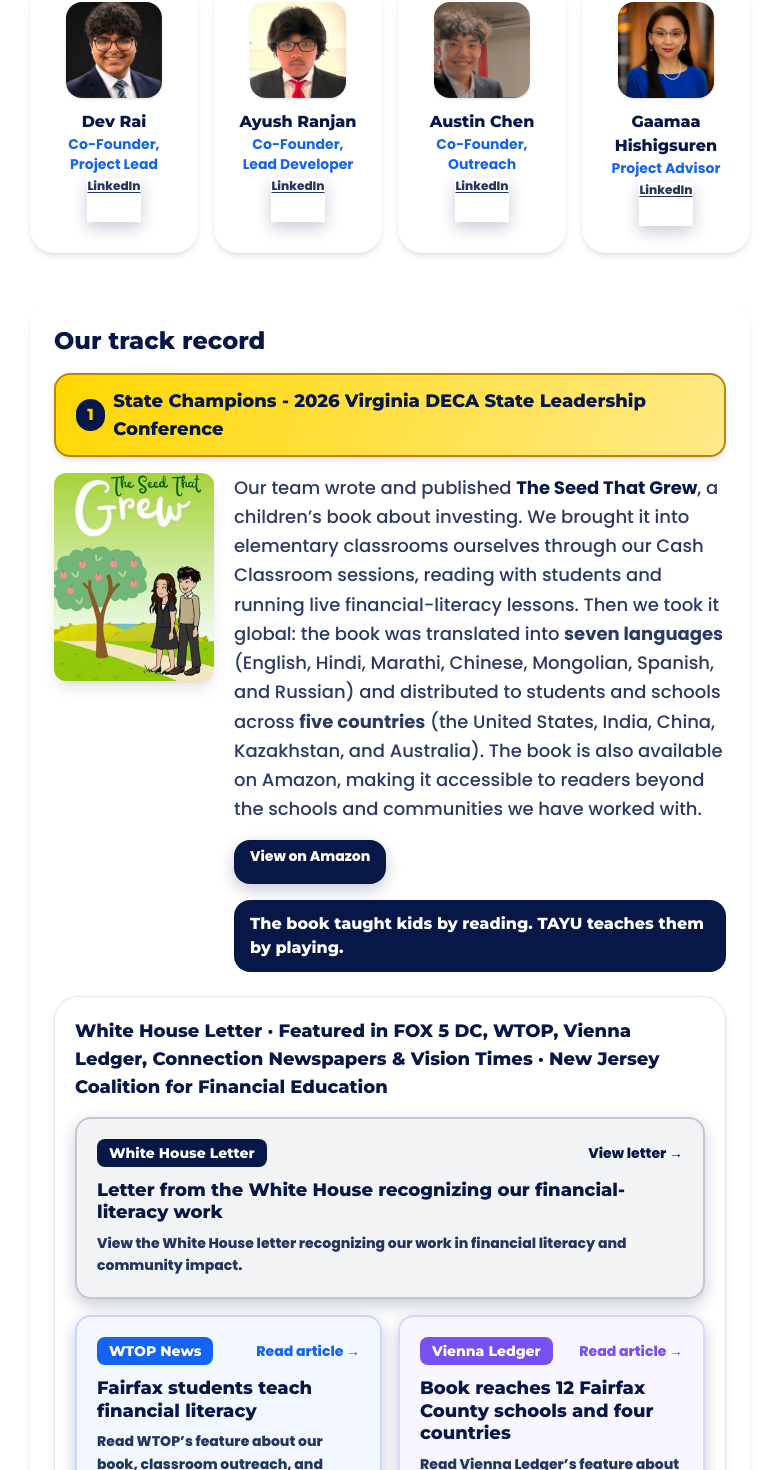
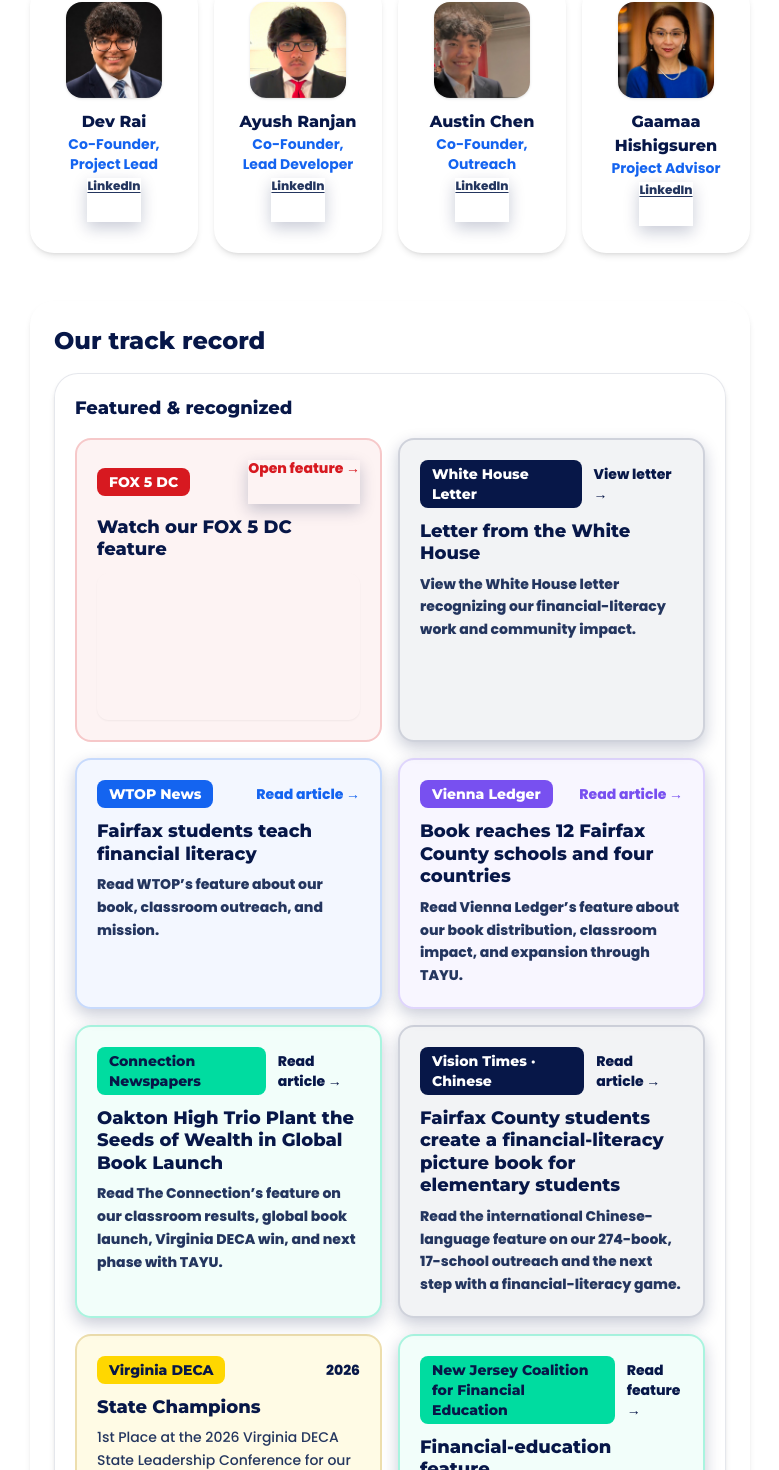
Before and after one commit to dev-rai1/tayu-game, a React (Vite) app in the folder frontend/: page /about in a window 1280 px wide. Shown: the part 1325-2795 px from the top of the page, without its empty margins (250-1029 px from the left). Built offline with nearby package versions, Linux system fonts and the light colour scheme; no server answers; grey boxes are pictures that could not be loaded.

Commit message:
Refresh About featured recognition grid

```diff
--- a/frontend/src/pages/About.jsx
+++ b/frontend/src/pages/About.jsx
@@ -65,7 +65,6 @@ const STATS = [
   },
 ]
 
-// Photo with graceful initials fallback (drop the real files in /assets/team/).
 function TeamPhoto({ file, name }) {
   const [broken, setBroken] = useState(false)
   if (broken) {
@@ -106,7 +105,6 @@ function BookCover() {
 export default function About() {
   return (
     <div className="relative min-h-screen overflow-hidden bg-white text-navy">
-      {/* A6: greeting NPCs behind a soft white scrim so text stays readable */}
       <div className="fixed inset-0">
         <TownBackground theme="greet" scrim={0.84} />
       </div>
@@ -126,7 +124,6 @@ export default function About() {
         </header>
 
         <main className="mx-auto flex max-w-3xl flex-col gap-12 px-6 pb-16 pt-4">
-          {/* A3 - Who We Are, with the statistics and psychology of starting early */}
           <section>
             <h1 className="font-display text-3xl font-extrabold text-navy">Who we are</h1>
             <p className="mt-3 text-lg leading-relaxed text-navy/80">
@@ -155,7 +152,6 @@ export default function About() {
             </p>
           </section>
 
-          {/* A2 - Meet the Team */}
           <section>
             <h2 className="font-display text-2xl font-extrabold text-navy">Meet the team</h2>
             <div className="mt-4 grid grid-cols-1 gap-4 sm:grid-cols-2 lg:grid-cols-4">
@@ -172,15 +168,95 @@ export default function About() {
             </div>
           </section>
 
-          {/* A4 - ONE track-record story, book front and center */}
           <section className="rounded-3xl bg-white p-6 shadow-md">
             <h2 className="font-display text-2xl font-extrabold text-navy">Our track record</h2>
-            {/* C2: the championship lives with the proof, not the mission */}
-            <div className="mt-4 inline-flex items-center gap-2 rounded-2xl px-5 py-3 font-display text-lg font-extrabold text-navy shadow-md" style={{ background: 'linear-gradient(120deg,#FFD700,#ffe98a)', border: '2px solid #b8860b' }}>
-              <span className="grid h-8 w-8 place-items-center rounded-full bg-navy text-base text-[#FFD700]">1</span>
-              State Champions - 2026 Virginia DECA State Leadership Conference
+
+            <div className="mt-4 rounded-3xl border border-navy/10 bg-white/95 p-5 shadow-md">
+              <h3 className="font-display text-lg font-extrabold text-navy">Featured &amp; recognized</h3>
+              <div className="mt-4 grid gap-4 md:grid-cols-2">
+                <div className="group rounded-2xl border-2 border-[#d71920]/20 bg-[#d71920]/5 p-5 transition hover:-translate-y-1 hover:shadow-md">
+                  <div className="flex items-center justify-between gap-3">
+                    <span className="rounded-lg bg-[#d71920] px-3 py-1 font-display text-sm font-extrabold text-white">FOX 5 DC</span>
+                    <a href={FOX_PAGE_URL} target="_blank" rel="noopener noreferrer" className="text-sm font-extrabold text-[#d71920]">Open feature →</a>
+                  </div>
+                  <h4 className="mt-3 font-display text-lg font-extrabold leading-tight text-navy">Watch our FOX 5 DC feature</h4>
+                  <div className="mt-3 overflow-hidden rounded-xl shadow-sm" style={{ position: 'relative', paddingTop: '56.25%' }}>
+                    <iframe
+                      src="https://www.youtube.com/embed/HjfuUGCowW4"
+                      title="TAYU on FOX 5 DC"
+                      style={{ position: 'absolute', top: 0, left: 0, width: '100%', height: '100%', border: 0 }}
+                      allow="accelerometer; autoplay; clipboard-write; encrypted-media; gyroscope; picture-in-picture"
+                      allowFullScreen
+                    />
+                  </div>
+                </div>
+
+                <a href={WHITE_HOUSE_URL} target="_blank" rel="noopener noreferrer" className="group rounded-2xl border-2 border-navy/15 bg-navy/5 p-5 transition hover:-translate-y-1 hover:bg-navy/10 hover:shadow-md">
+                  <div className="flex items-center justify-between gap-3">
+                    <span className="rounded-lg bg-navy px-3 py-1 font-display text-sm font-extrabold text-white">White House Letter</span>
+                    <span className="text-sm font-extrabold text-navy">View letter →</span>
+                  </div>
+                  <h4 className="mt-3 font-display text-lg font-extrabold leading-tight text-navy">Letter from the White House</h4>
+                  <p className="mt-2 text-sm leading-relaxed text-navy/65">View the White House letter recognizing our financial-literacy work and community impact.</p>
+                </a>
+
+                <a href={WTOP_URL} target="_blank" rel="noopener noreferrer" className="group rounded-2xl border-2 border-electric/20 bg-electric/5 p-5 transition hover:-translate-y-1 hover:bg-electric/10 hover:shadow-md">
+                  <div className="flex items-center justify-between gap-3">
+                    <span className="rounded-lg bg-electric px-3 py-1 font-display text-sm font-extrabold text-white">WTOP News</span>
+                    <span className="text-sm font-extrabold text-electric">Read article →</span>
+                  </div>
+                  <h4 className="mt-3 font-display text-lg font-extrabold leading-tight text-navy">Fairfax students teach financial literacy</h4>
+                  <p className="mt-2 text-sm leading-relaxed text-navy/65">Read WTOP&rsquo;s feature about our book, classroom outreach, and mission.</p>
+                </a>
+
+                <a href={VIENNA_LEDGER_URL} target="_blank" rel="noopener noreferrer" className="group rounded-2xl border-2 border-brandpurple/20 bg-brandpurple/5 p-5 transition hover:-translate-y-1 hover:bg-brandpurple/10 hover:shadow-md">
+                  <div className="flex items-center justify-between gap-3">
+                    <span className="rounded-lg bg-brandpurple px-3 py-1 font-display text-sm font-extrabold text-white">Vienna Ledger</span>
+                    <span className="text-sm font-extrabold text-brandpurple">Read article →</span>
+                  </div>
+                  <h4 className="mt-3 font-display text-lg font-extrabold leading-tight text-navy">Book reaches 12 Fairfax County schools and four countries</h4>
+                  <p className="mt-2 text-sm leading-relaxed text-navy/65">Read Vienna Ledger&rsquo;s feature about our book distribution, classroom impact, and expansion through TAYU.</p>
+                </a>
+
+                <a href={CONNECTION_URL} target="_blank" rel="noopener noreferrer" className="group rounded-2xl border-2 border-teal/30 bg-teal/5 p-5 transition hover:-translate-y-1 hover:bg-teal/10 hover:shadow-md">
+                  <div className="flex items-center justify-between gap-3">
+                    <span className="rounded-lg bg-teal px-3 py-1 font-display text-sm font-extrabold text-navy">Connection Newspapers</span>
+                    <span className="text-sm font-extrabold text-navy">Read article →</span>
+                  </div>
+                  <h4 className="mt-3 font-display text-lg font-extrabold leading-tight text-navy">Oakton High Trio Plant the Seeds of Wealth in Global Book Launch</h4>
+                  <p className="mt-2 text-sm leading-relaxed text-navy/65">Read The Connection&rsquo;s feature on our classroom results, global book launch, Virginia DECA win, and next phase with TAYU.</p>
+                </a>
+
+                <a href={VISION_TIMES_URL} target="_blank" rel="noopener noreferrer" className="group rounded-2xl border-2 border-navy/15 bg-navy/5 p-5 transition hover:-translate-y-1 hover:bg-navy/10 hover:shadow-md">
+                  <div className="flex items-center justify-between gap-3">
+                    <span className="rounded-lg bg-navy px-3 py-1 font-display text-sm font-extrabold text-white">Vision Times · Chinese</span>
+                    <span className="text-sm font-extrabold text-navy">Read article →</span>
+                  </div>
+                  <h4 className="mt-3 font-display text-lg font-extrabold leading-tight text-navy">Fairfax County students create a financial-literacy picture book for elementary students</h4>
+                  <p className="mt-2 text-sm leading-relaxed text-navy/65">Read the international Chinese-language feature on our 274-book, 17-school outreach and the next step with a financial-literacy game.</p>
+                </a>
+
+                <div className="rounded-2xl border-2 border-[#b8860b]/25 bg-[#FFD700]/10 p-5 transition hover:-translate-y-1 hover:shadow-md">
+                  <div className="flex items-center justify-between gap-3">
+                    <span className="rounded-lg bg-[#FFD700] px-3 py-1 font-display text-sm font-extrabold text-navy">Virginia DECA</span>
+                    <span className="text-sm font-extrabold text-navy">2026</span>
+                  </div>
+                  <h4 className="mt-3 font-display text-lg font-extrabold leading-tight text-navy">State Champions</h4>
+                  <p className="mt-2 text-sm leading-relaxed text-navy/65">1st Place at the 2026 Virginia DECA State Leadership Conference for our financial-literacy project.</p>
+                </div>
+
+                <a href={NJCFE_URL} target="_blank" rel="noopener noreferrer" className="group rounded-2xl border-2 border-teal/30 bg-teal/5 p-5 transition hover:-translate-y-1 hover:bg-teal/10 hover:shadow-md">
+                  <div className="flex items-center justify-between gap-3">
+                    <span className="rounded-lg bg-teal px-3 py-1 font-display text-sm font-extrabold text-navy">New Jersey Coalition for Financial Education</span>
+                    <span className="text-sm font-extrabold text-navy">Read feature →</span>
+                  </div>
+                  <h4 className="mt-3 font-display text-lg font-extrabold leading-tight text-navy">Financial-education feature</h4>
+                  <p className="mt-2 text-sm leading-relaxed text-navy/65">Read the New Jersey Coalition for Financial Education feature on our book, classroom outreach, and financial-literacy mission.</p>
+                </a>
+              </div>
             </div>
-            <div className="mt-4 flex flex-col gap-5 sm:flex-row">
+
+            <div className="mt-6 flex flex-col gap-5 sm:flex-row">
               <BookCover />
               <div>
                 <p className="text-lg leading-relaxed text-navy/85">
@@ -204,84 +280,8 @@ export default function About() {
                 </p>
               </div>
             </div>
-            {/* R13 11.4: media coverage, embedded inline */}
-            <div className="mt-6 rounded-3xl border border-navy/10 bg-white/95 p-5 shadow-md">
-              <h3 className="font-display text-lg font-extrabold text-navy">White House Letter · Featured in FOX 5 DC, WTOP, Vienna Ledger, Connection Newspapers &amp; Vision Times · New Jersey Coalition for Financial Education</h3>
-              <div className="mt-4 grid gap-4 md:grid-cols-2">
-                <a href={WHITE_HOUSE_URL} target="_blank" rel="noopener noreferrer" className="group rounded-2xl border-2 border-navy/20 bg-navy/5 p-5 transition hover:-translate-y-1 hover:bg-navy/10 hover:shadow-md md:col-span-2">
-                  <div className="flex items-center justify-between gap-3">
-                    <span className="rounded-lg bg-navy px-3 py-1 font-display text-sm font-extrabold text-white">White House Letter</span>
-                    <span className="text-sm font-extrabold text-navy">View letter →</span>
-                  </div>
-                  <h4 className="mt-3 font-display text-lg font-extrabold leading-tight text-navy">Letter from the White House recognizing our financial-literacy work</h4>
-                  <p className="mt-2 text-sm leading-relaxed text-navy/65">View the White House letter recognizing our work in financial literacy and community impact.</p>
-                </a>
-                <a href={WTOP_URL} target="_blank" rel="noopener noreferrer" className="group rounded-2xl border-2 border-electric/20 bg-electric/5 p-5 transition hover:-translate-y-1 hover:bg-electric/10 hover:shadow-md">
-                  <div className="flex items-center justify-between gap-3">
-                    <span className="rounded-lg bg-electric px-3 py-1 font-display text-sm font-extrabold text-white">WTOP News</span>
-                    <span className="text-sm font-extrabold text-electric">Read article →</span>
-                  </div>
-                  <h4 className="mt-3 font-display text-lg font-extrabold leading-tight text-navy">Fairfax students teach financial literacy</h4>
-                  <p className="mt-2 text-sm leading-relaxed text-navy/65">Read WTOP&rsquo;s feature about our book, classroom outreach, and mission.</p>
-                </a>
-                <a href={VIENNA_LEDGER_URL} target="_blank" rel="noopener noreferrer" className="group rounded-2xl border-2 border-brandpurple/20 bg-brandpurple/5 p-5 transition hover:-translate-y-1 hover:bg-brandpurple/10 hover:shadow-md">
-                  <div className="flex items-center justify-between gap-3">
-                    <span className="rounded-lg bg-brandpurple px-3 py-1 font-display text-sm font-extrabold text-white">Vienna Ledger</span>
-                    <span className="text-sm font-extrabold text-brandpurple">Read article →</span>
-                  </div>
-                  <h4 className="mt-3 font-display text-lg font-extrabold leading-tight text-navy">Book reaches 12 Fairfax County schools and four countries</h4>
-                  <p className="mt-2 text-sm leading-relaxed text-navy/65">Read Vienna Ledger&rsquo;s feature about our book distribution, classroom impact, and expansion through TAYU.</p>
-                </a>
-                <a href={CONNECTION_URL} target="_blank" rel="noopener noreferrer" className="group rounded-2xl border-2 border-teal/30 bg-teal/5 p-5 transition hover:-translate-y-1 hover:bg-teal/10 hover:shadow-md">
-                  <div className="flex items-center justify-between gap-3">
-                    <span className="rounded-lg bg-teal px-3 py-1 font-display text-sm font-extrabold text-navy">Connection Newspapers</span>
-                    <span className="text-sm font-extrabold text-navy">Read article →</span>
-                  </div>
-                  <h4 className="mt-3 font-display text-lg font-extrabold leading-tight text-navy">Oakton High Trio Plant the Seeds of Wealth in Global Book Launch</h4>
-                  <p className="mt-2 text-sm leading-relaxed text-navy/65">Read The Connection&rsquo;s feature on our classroom results, global book launch, Virginia DECA win, and next phase with TAYU.</p>
-                </a>
-                <a href={VISION_TIMES_URL} target="_blank" rel="noopener noreferrer" className="group rounded-2xl border-2 border-navy/15 bg-navy/5 p-5 transition hover:-translate-y-1 hover:bg-navy/10 hover:shadow-md">
-                  <div className="flex items-center justify-between gap-3">
-                    <span className="rounded-lg bg-navy px-3 py-1 font-display text-sm font-extrabold text-white">Vision Times · Chinese</span>
-                    <span className="text-sm font-extrabold text-navy">Read article →</span>
-                  </div>
-                  <h4 className="mt-3 font-display text-lg font-extrabold leading-tight text-navy">Fairfax County students create a financial-literacy picture book for elementary students</h4>
-                  <p className="mt-2 text-sm leading-relaxed text-navy/65">Read the international Chinese-language feature on our 274-book, 17-school outreach and the next step with a financial-literacy game.</p>
-                </a>
-                <a href={NJCFE_URL} target="_blank" rel="noopener noreferrer" className="group rounded-2xl border-2 border-teal/30 bg-teal/5 p-5 transition hover:-translate-y-1 hover:bg-teal/10 hover:shadow-md md:col-span-2">
-                  <div className="flex items-center justify-between gap-3">
-                    <span className="rounded-lg bg-teal px-3 py-1 font-display text-sm font-extrabold text-navy">New Jersey Coalition for Financial Education</span>
-                    <span className="text-sm font-extrabold text-navy">Read feature →</span>
-                  </div>
-                  <h4 className="mt-3 font-display text-lg font-extrabold leading-tight text-navy">NJCFE features our financial-literacy book and elementary-school outreach</h4>
-                  <p className="mt-2 text-sm leading-relaxed text-navy/65">Read the New Jersey Coalition for Financial Education feature on our book, classroom outreach, and financial-literacy mission.</p>
-                </a>
-              </div>
-              <div className="mt-5 rounded-2xl border border-navy/10 bg-navy/5 p-4 shadow-sm">
-                <div className="mb-3 flex items-center justify-between gap-3">
-                  <div>
-                    <p className="font-display text-xs font-extrabold uppercase tracking-[0.16em] text-navy/60">FOX 5 DC video</p>
-                    <h4 className="font-display text-lg font-extrabold text-navy">Watch the feature</h4>
-                  </div>
-                  <a href={FOX_PAGE_URL} target="_blank" rel="noopener noreferrer" className="rounded-xl bg-[#d71920] px-4 py-2 text-sm font-extrabold text-white hover:opacity-90">
-                    Open FOX 5 page
-                  </a>
-                </div>
-                <div className="overflow-hidden rounded-2xl shadow-md" style={{ position: 'relative', paddingTop: '56.25%' }}>
-                  <iframe
-                    src="https://www.youtube.com/embed/HjfuUGCowW4"
-                    title="TAYU on FOX 5 DC"
-                    style={{ position: 'absolute', top: 0, left: 0, width: '100%', height: '100%', border: 0 }}
-                    allow="accelerometer; autoplay; clipboard-write; encrypted-media; gyroscope; picture-in-picture"
-                    allowFullScreen
-                  />
-                </div>
-              </div>
-            </div>
           </section>
 
-          {/* A5 - Community Partners call to action */}
-          {/* R10 v8 6.4: the teacher-facing map of what each module teaches */}
           <section className="rounded-3xl bg-white p-6 shadow-md">
             <h2 className="font-display text-2xl font-extrabold text-navy">For teachers and classrooms</h2>
             <p className="mt-2 text-navy/75">
@@ -325,8 +325,6 @@ export default function About() {
             </div>
           </section>
 
-          {/* C1: follow CTAs - a small friendly card, distinct from the footer's plain links */}
-          {/* R12 2.4: new accounts land here first - the clear door into play */}
           <section className="rounded-3xl bg-white p-6 text-center shadow-md">
             <h2 className="font-display text-xl font-extrabold text-navy">Ready when you are</h2>
             <p className="mt-2 text-navy/70">TAYU is a free K-12 teacher resource, beginning with five playable core money modules and expanding for middle and high school.</p>
@@ -338,7 +336,6 @@ export default function About() {
             </div>
           </section>
 
-          {/* R13 11.5: corporate sponsors - anyone contributing over $200 can be listed */}
           <section className="rounded-3xl bg-white p-6 text-center shadow-md">
             <h2 className="font-display text-2xl font-extrabold text-navy">Our sponsors</h2>
             <p className="mx-auto mt-2 max-w-xl text-navy/70">
@@ -377,11 +374,9 @@ export default function About() {
           </section>
         </main>
 
-        {/* A1/A7 - THE one canonical link row */}
         <footer className="py-6">
           <div className="mx-auto flex max-w-3xl flex-col items-center gap-3 px-6">
             <img src={LOGO} alt="TAYU" className="h-8 w-8 rounded-xl" />
-            {/* A3: plain borderless link row - no box, no pills */}
             <div className="flex flex-wrap justify-center gap-x-6 gap-y-1">
               {CONTACTS.map((l) => (
                 <a key={l.label} href={l.href} target="_blank" rel="noopener" className="text-sm font-bold text-electric underline-offset-4 hover:underline">
```
